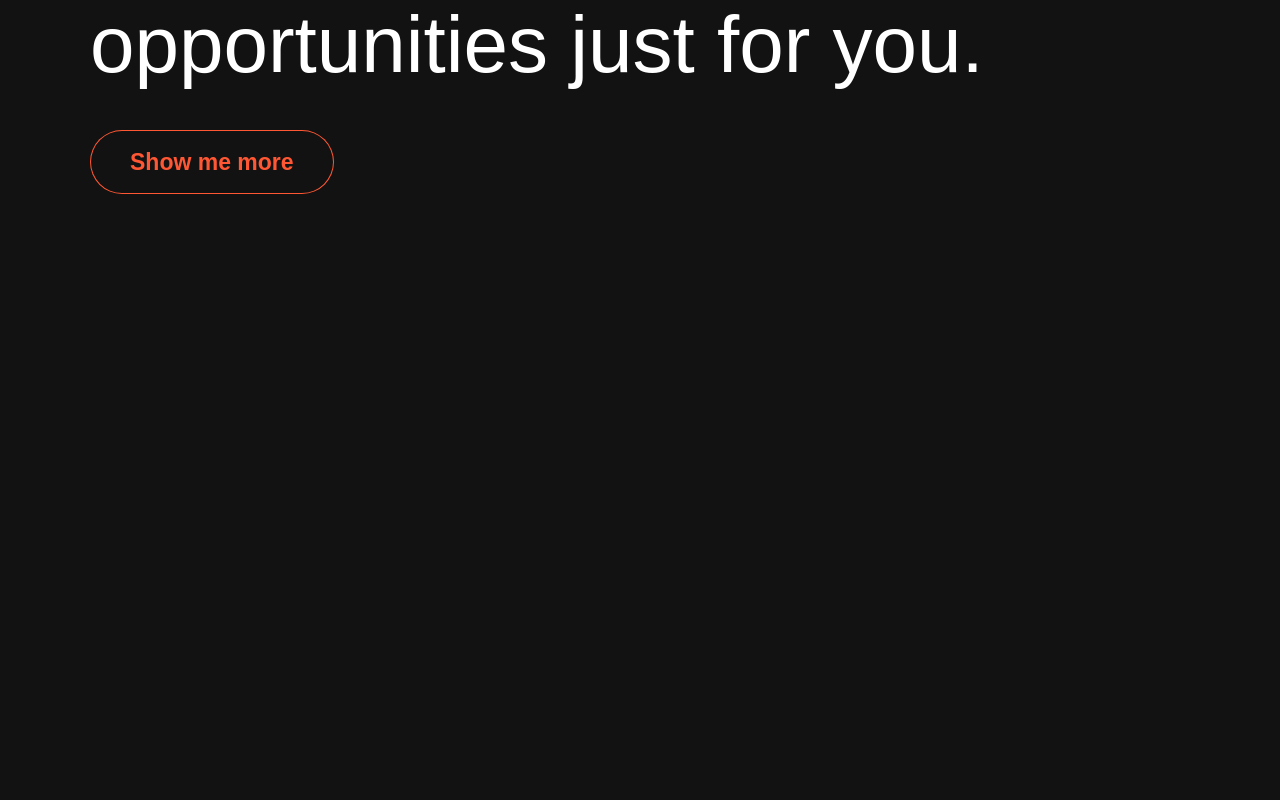
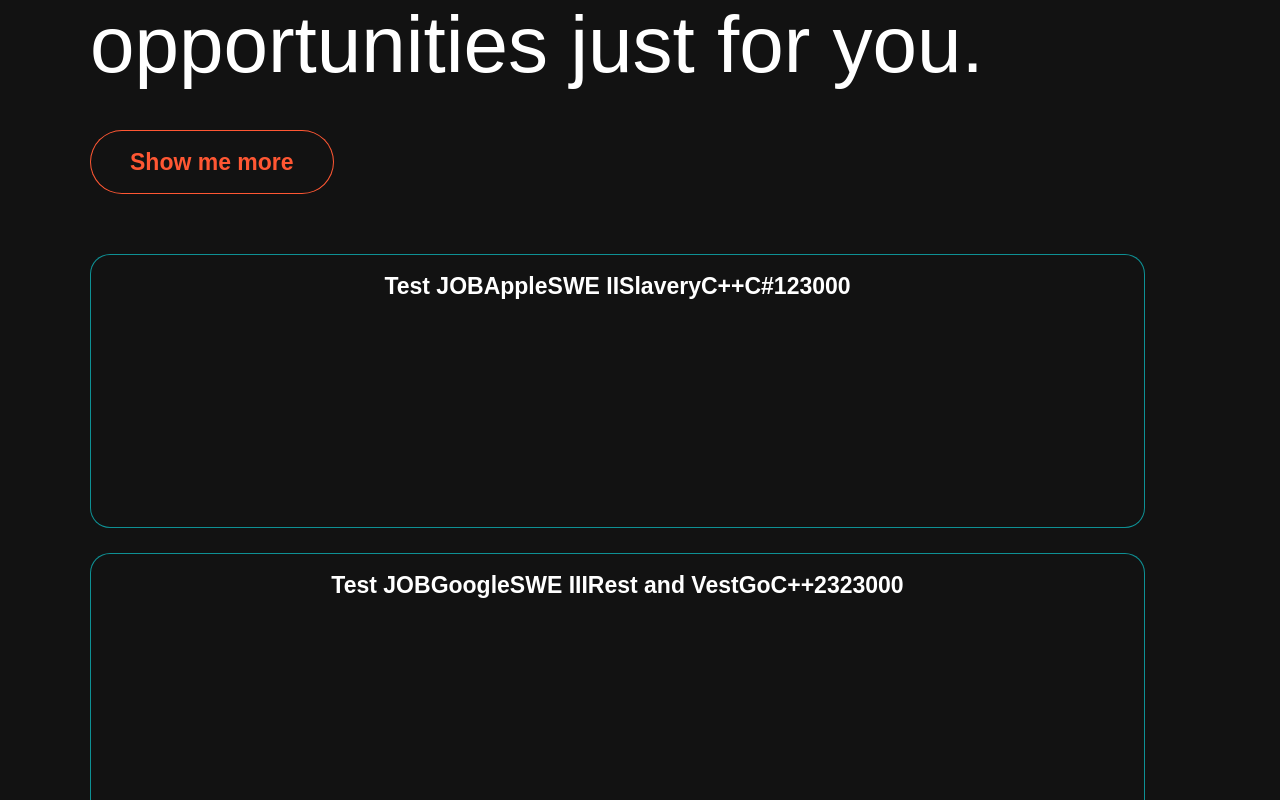
Before and after one commit to 2brandonh/CS130-Capstone-Project, a React (Create React App) app in the folder intellijob_webapp/: page /jobseeker in a window 1280 px wide. Shown: the part 300-1100 px from the top of the page. Before the commit the page ends 963 px from the top, so only its background shows below. Built offline with nearby package versions, Linux system fonts and the light colour scheme; the HTML template or start-up script is replaced by a standard one.

Commit message:
Created components for the listing of jobs, passing props

```diff
--- a/intellijob_webapp/src/components/Jobseeker/JobLayout.js
+++ b/intellijob_webapp/src/components/Jobseeker/JobLayout.js
@@ -0,0 +1,87 @@
+import styled, { keyframes } from "styled-components";
+import { useState, useEffect} from "react";
+import JobListing from "./JobListing";
+
+// This controls the layout and mapping of jobs on a page
+
+const JobLayout = () => {
+
+    let testJobs =
+    [{
+            jobID: 1,
+            company: "Apple",
+            positon: "SWE II",
+            jobDesc: "Slavery",
+            skills: ["C++", "C#"],
+            comp: 123000
+        },
+        {
+            jobID: 2,
+            company: "Google",
+            positon: "SWE III",
+            jobDesc: "Rest and Vest",
+            skills: ["Go", "C++"],
+            comp: 2323000
+        },
+        {
+            jobID: 3,
+            company: "Amazon",
+            positon: "Product Manager",
+            jobDesc: "Bezos and Co",
+            skills: ["Javscript", "AWS EC2"],
+            comp: 50000
+        },
+        {
+            jobID: 4,
+            company: "Meta",
+            positon: "New CEO",
+            jobDesc: "Place where Kev and Brandon got rejected",
+            skills: ["Instagram"],
+            comp: 5000000
+        }]
+
+    return(
+        <JobWrapper>
+            {testJobs.map((jobData) => <JobListing key={jobData.jobID} jobInfo={jobData}/>)}
+        </JobWrapper>
+    )
+}
+
+const fadeIn = keyframes`
+  0% {
+    opacity: 0;
+  }
+  100% {
+    opacity: 1;
+  }
+`
+
+const JobWrapper = styled.section`
+  display: flex;
+  align-content: start;
+  flex-direction: column;
+
+  /* min-height: 700px; */
+  padding-bottom: 138px;
+  padding-top: 400px;
+  padding: 60px 0;
+  position: relative;
+  flex-wrap: wrap;
+  width: 100%;
+  align-items: center;
+  margin: auto;
+  animation: 1.9s ${fadeIn} ease-out;
+
+  max-width: 975px;
+  float: left; // allows for boxes to be aligned left
+  gap: 25px;
+
+  /* margin-top: 30px; // buffer to show me more */
+
+  /* @media (max-width: 768px) {
+    margin: auto;
+    min-height: 0px;
+  } */
+`;
+
+export default JobLayout;
--- /dev/null
+++ b/intellijob_webapp/src/components/Jobseeker/JobListing.js
@@ -0,0 +1,37 @@
+import styled, { keyframes } from "styled-components";
+import { useState, useEffect} from "react";
+
+// This is the individual listing for a job
+
+const JobListing = ({jobInfo}) => {
+
+    return(
+        <ListingWrapper>
+            <a style={{color: "white"}}> Test JOB
+                {jobInfo.company}
+                {jobInfo.positon}
+                {jobInfo.jobDesc}
+                {jobInfo.skills}
+                {jobInfo.comp}
+            </a>
+        </ListingWrapper>
+    )
+}
+
+const ListingWrapper = styled.section`
+    box-shadow: inset 0 0 0 1px #0e9094;
+    color: #0e9094;
+    border-radius: 20px;
+    transition-duration: 170ms;
+    font-size: 23px;
+    font-weight: 700;
+    line-height: 40px;
+    padding: 12px 40px;
+    transition-duration: 500ms;
+    text-align: center;
+
+    width: 100%;
+    height: 250px;
+`
+
+export default JobListing
--- a/intellijob_webapp/src/components/Jobseeker/JobseekerHome.js
+++ b/intellijob_webapp/src/components/Jobseeker/JobseekerHome.js
@@ -1,5 +1,6 @@
 import styled, { keyframes } from "styled-components";
-import { useState, useEffect} from "react";
+import { useState, useEffect } from "react";
+import JobLayout from "./JobLayout";
 
 const JobseekerHome = () => {
   const [shownChars, setShownChars] = useState(0)
@@ -8,7 +9,7 @@
   useEffect(() => {
     const interval = setInterval(() => {
       setShownChars(c => c + 1)
-          }, 32); //should be 40
+    }, 0); //should be 32
     return () => clearInterval(interval);
   }, []);
 
@@ -53,19 +54,22 @@
   //     }
   // }
 
-    return(
+  return (
     <HeroWrapper>
       <Hero>
         <h1> {HeroPlaceholder.substring(0, shownChars)} </h1>
         {shownChars >= HeroPlaceholder.length + 10 && (
+          <div>
             <ButtonWrapper>
-                        <Button onClick={() => {}}>Show me more</Button>
+              <Button onClick={() => { }}>Show me more</Button>
               {/* <Button onClick={() => {}}>Polish resume</Button>
                           <Button onClick={() => {}}>Write cover letter</Button> */}
             </ButtonWrapper>
+            <JobLayout />
+          </div>
         )}
       </Hero>
-        </HeroWrapper>
+    </HeroWrapper >
   )
 }
 
```
Also changed, not shown: intellijob_webapp/src/colors.txt (added). Lines whose indentation alone changed are shown as unchanged.
